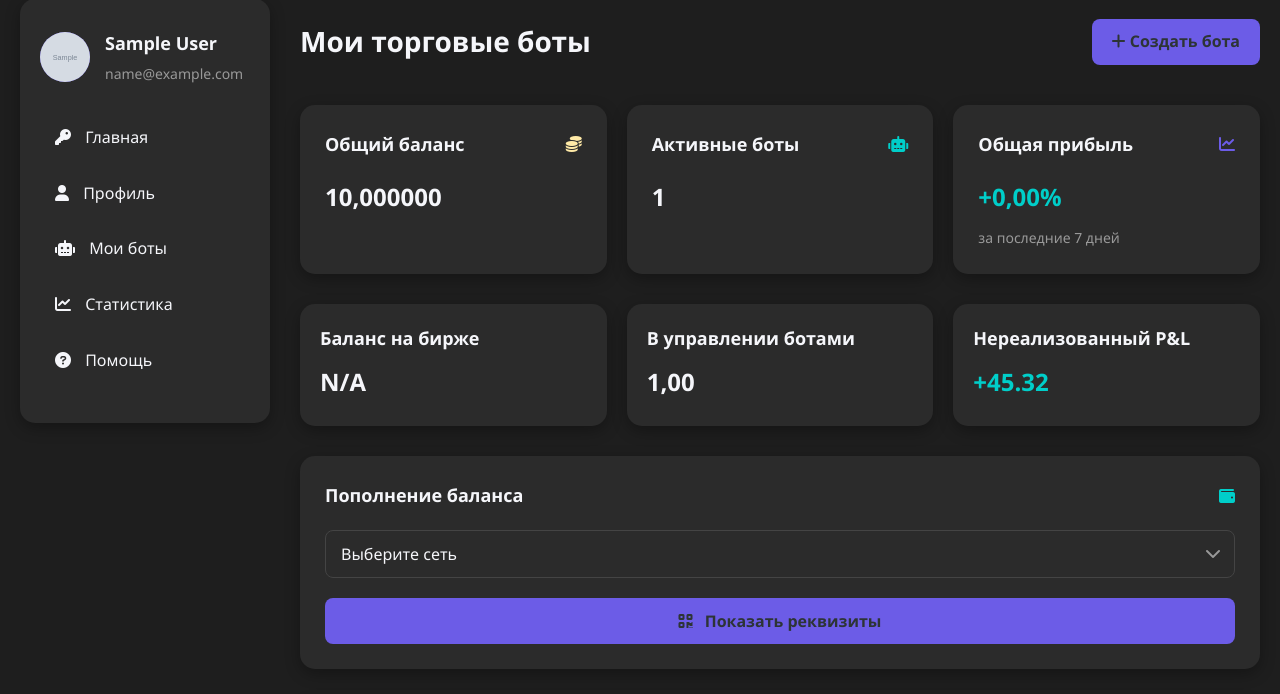
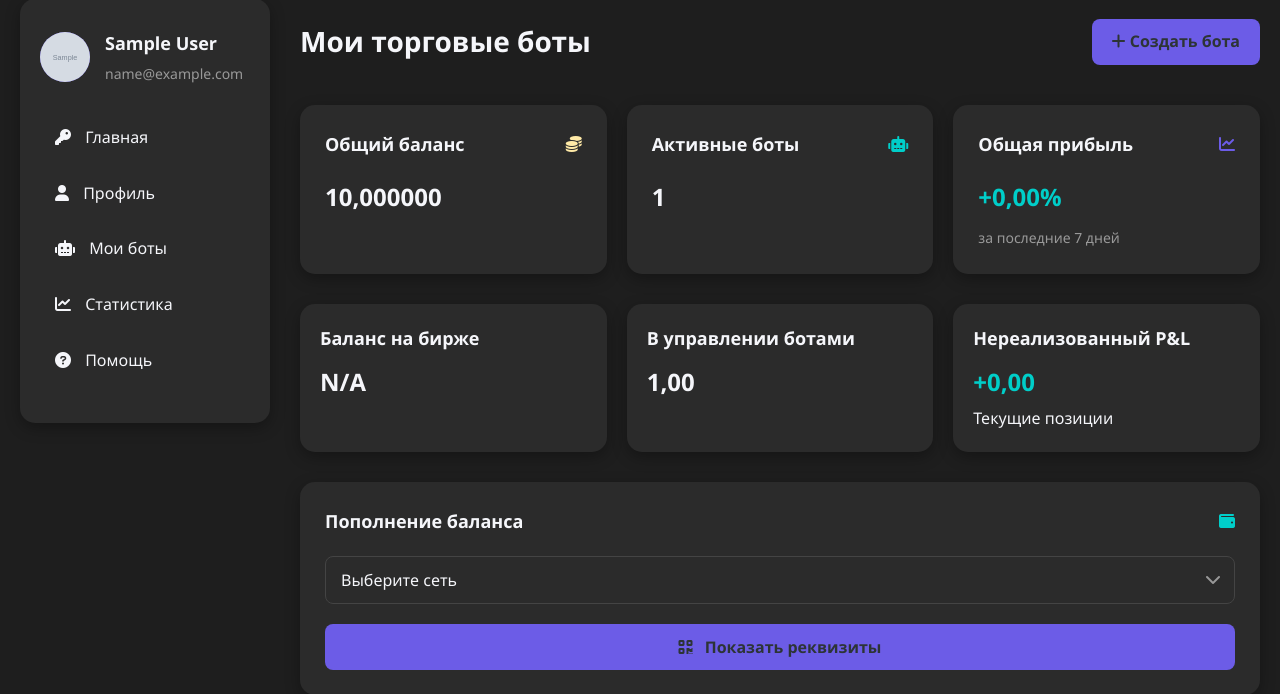
Before and after one commit to RodionKholodaev/Crypto_Service, a Django app: page /user/home/ in a window 1280 px wide. Shown: the part 21-715 px from the top of the page. Run offline with Django 5.2, Linux system fonts and the light colour scheme; a user stored in the database is signed in; tables that the repository leaves empty hold one stand-in row (values such as "Sample post"); grey boxes marked "Sample" are stand-in pictures; parts of the project's set-up code (start-up, migrations or seed data) failed here and were passed over.

Commit message:
правильный вывод всех значений в блоках в home. Добавил нереализованный pnl. Есть проблема - теперь страница загружается достаточно долго (она ждет ответа от bybit)

```diff
--- a/Crypto_Service/users/templates/users/home.html
+++ b/Crypto_Service/users/templates/users/home.html
@@ -98,7 +98,20 @@
                 </div>
                 <div class="balance-card">
                     <div class="balance-name">Нереализованный P&L</div>
-                    <div class="balance-value positive">+45.32</div>
+                    <div class="balance-value {% if unrealized_pnl >= 0 %}positive{% else %}negative{% endif %}">
+                        {% if pnl_error %}
+                            Ошибка
+                        {% else %}
+                            {% if unrealized_pnl >= 0 %}+{% endif %}{{ unrealized_pnl|floatformat:2 }}
+                        {% endif %}
+                    </div>
+                    <div class="balance-change">
+                        {% if pnl_error %}
+                            {{ pnl_error }}
+                        {% else %}
+                            Текущие позиции
+                        {% endif %}
+                    </div>
                 </div>
             </div>
 
--- a/Crypto_Service/users/views.py
+++ b/Crypto_Service/users/views.py
@@ -116,6 +116,8 @@ def home_view(request):
     error_message = None
     total_bots_deposit=0
     number_of_bots=0
+    unrealized_pnl = 0  # Инициализируем переменную
+    pnl_error = None
 
 
     # Получаем первый активный API ключ пользователя для Bybit
@@ -124,6 +126,30 @@ def home_view(request):
         exchange='bybit',
         is_active=True
     ).first()
+
+    # получение нереализованного pnl
+    if api_key:
+        try:
+            # Инициализируем подключение к Bybit
+            exchange = ccxt.bybit({
+                'apiKey': api_key.api_key,
+                'secret': api_key.api_secret,
+                'options': {'defaultType': 'unified'},
+                'enableRateLimit': True,
+            })
+
+            # Запрашиваем текущие позиции
+            positions = exchange.fetch_positions()
+
+            # Суммируем нереализованный PnL для всех открытых позиций
+            for pos in positions:
+                if float(pos['contracts']) > 0:  # Только открытые позиции
+                    unrealized_pnl += float(pos['unrealisedPnl'])
+
+        except Exception as e:
+            pnl_error = f"Ошибка: {str(e)}"
+            print(f"API Bybit error: {e}")  # Логируем для дебага
+
 
     # Вычисляем сумму депозитов всех ботов пользователя
     bots = Bot.objects.filter(user=user, is_active=True)
@@ -229,6 +255,8 @@ def home_view(request):
         'number_of_bots': number_of_bots,
         'weekly_profit_percent': weekly_profit_percent,
         'weekly_profit_absolute': total_pnl,
+        'unrealized_pnl': unrealized_pnl,
+        'pnl_error': pnl_error,
     })
 
 def profile(request):
```
